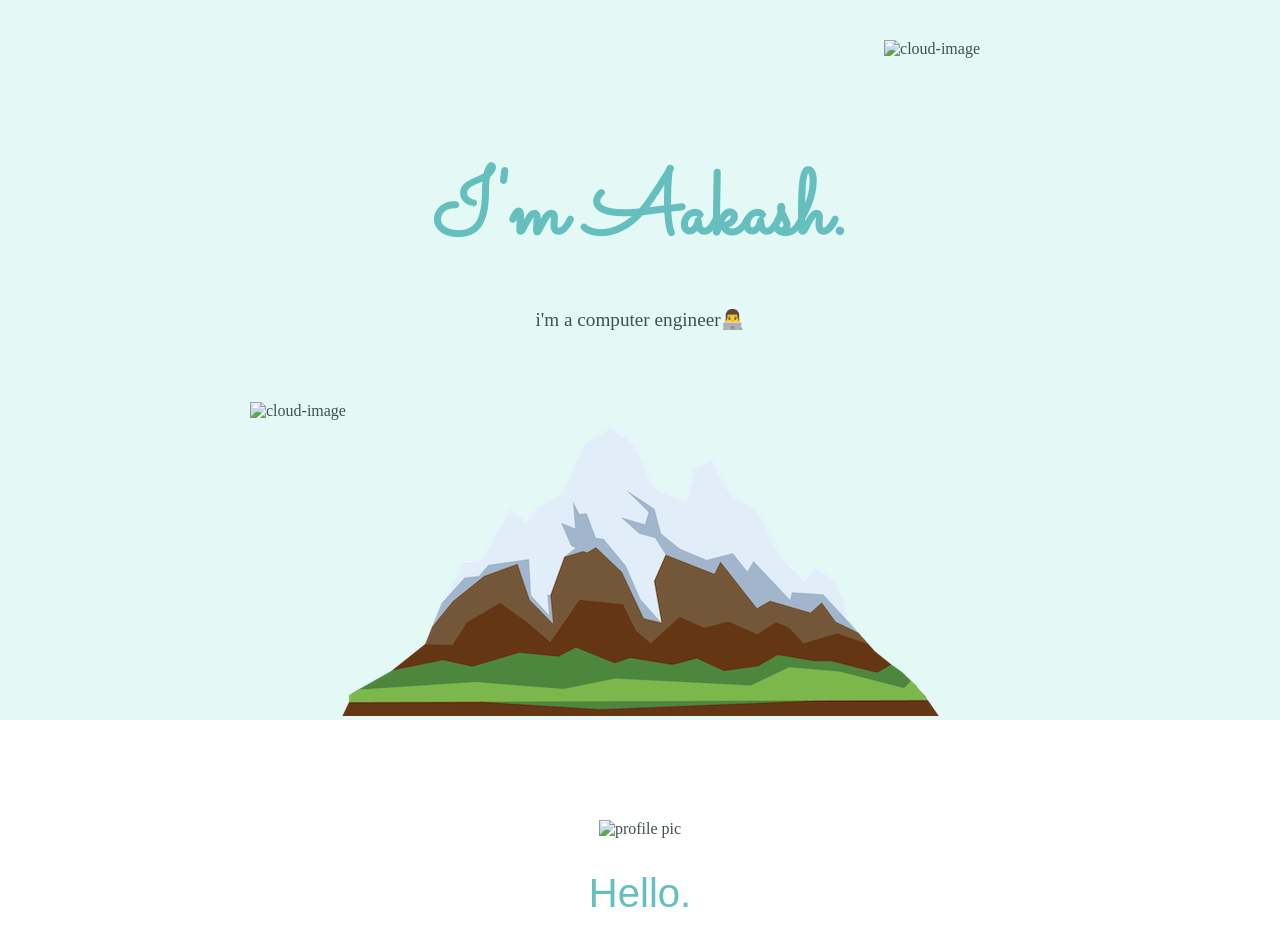
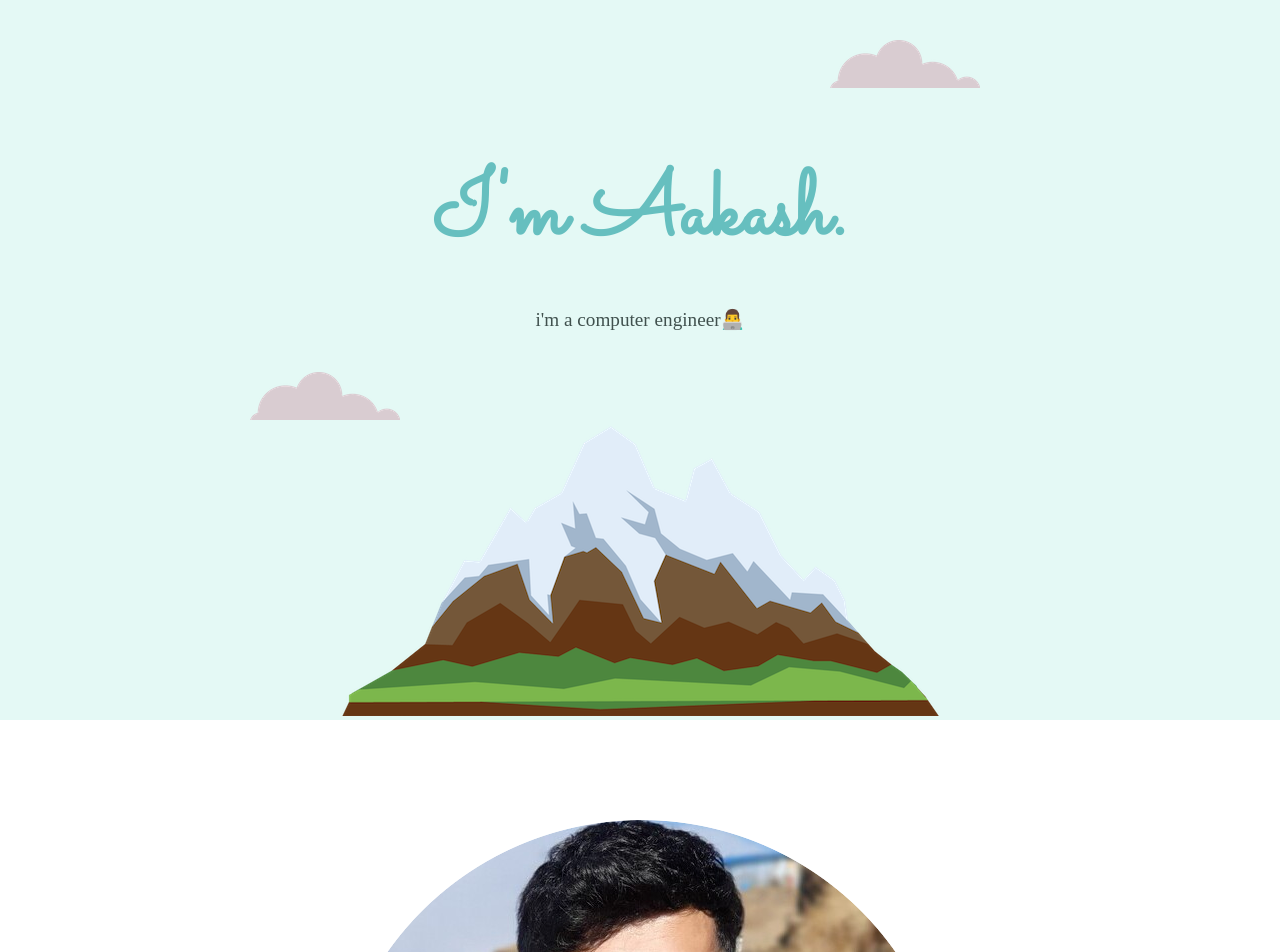
Before and after one commit to aakash7096/cv, a plain HTML site: page index.html in a window 1280 px wide. Shown: the top 952 px of the page. Drawn offline with Linux system fonts and the light colour scheme; files whose address does not match are found by name.

Commit message:
Add files via upload

```diff
--- a/index.html
+++ b/index.html
@@ -12,16 +12,16 @@
 </head>
 <body>
     <div class="top-container">
-        <img class="top-cloud" src= "images/cloud.png" alt="cloud-image">
+        <img class="top-cloud" src= "/cloud.png" alt="cloud-image">
         <h1>I'm Aakash.</h1>
         <p>i'm a computer engineer👨‍💻</p>
-        <img class="bottom-cloud" src="images/cloud.png" alt="cloud-image">
+        <img class="bottom-cloud" src="/cloud.png" alt="cloud-image">
         <img src="/images/mountain.png" alt="mountain-image">
 
     </div>
     <div class="middle-container">
         <div class="profile">
-          <img class="me" src="images/imageedit_2_7337085018.png" alt="profile pic">
+          <img class="me" src="/imageedit_2_7337085018.png" alt="profile pic">
 
           <h2>Hello.</h2>
           <p>I am a android and web Developer. Currenty i am studying in janakpur engineering college👨‍💻. I love to watch movies.</div>
@@ -34,7 +34,7 @@
             <p>I started learning to code when I was 20 years old because I wanted to make my own video games. Over time, I have gained a wealth of experience designing and developing mobile and web applications.</p>
           </div>
           <div class="skill-row">
-            <img class="badminton-image" src="images/image-20160817-13683-gpi7mg.jpg" alt="">
+            <img class="badminton-image" src="/image-20160817-13683-gpi7mg.jpg" alt="">
             <h3>Badminton all day</h3>
             <p>My philosophy is to not be scared of anyone. If I play well, great; if I don’t, I learn from the match and move on</div>
         </div>
```
